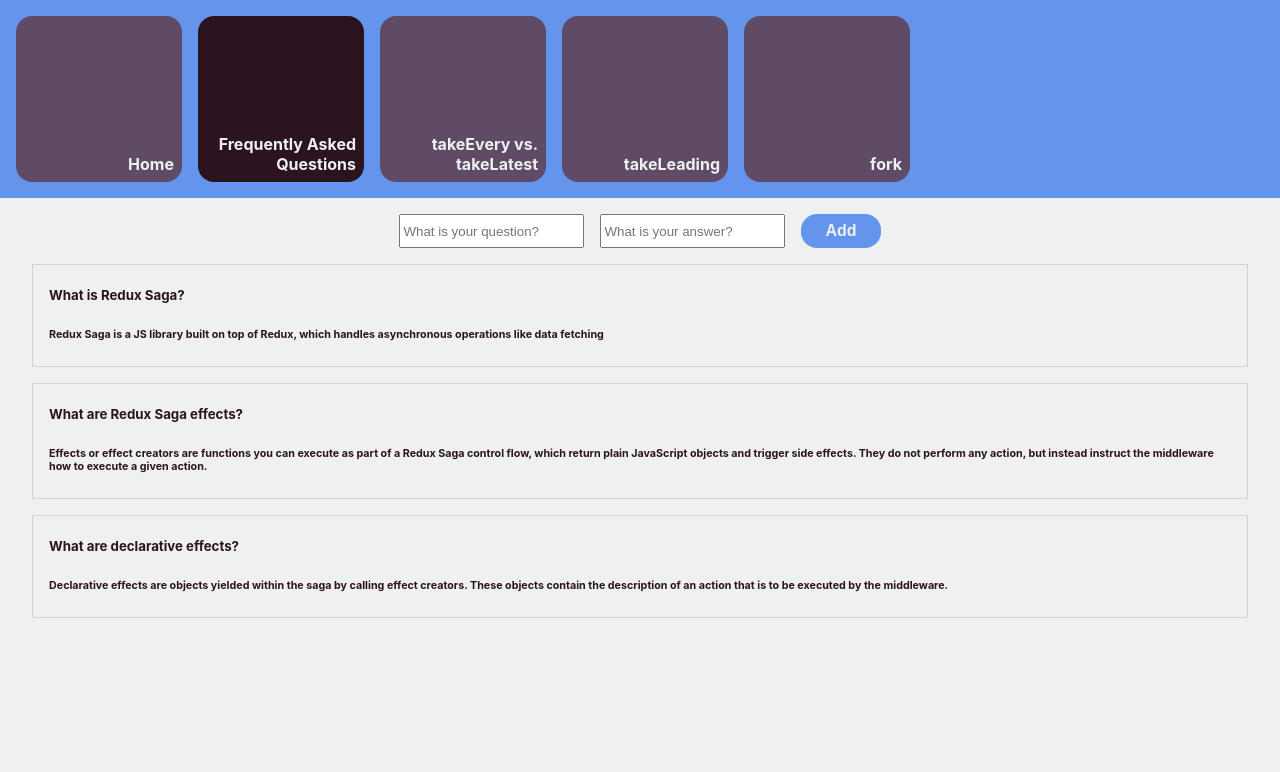
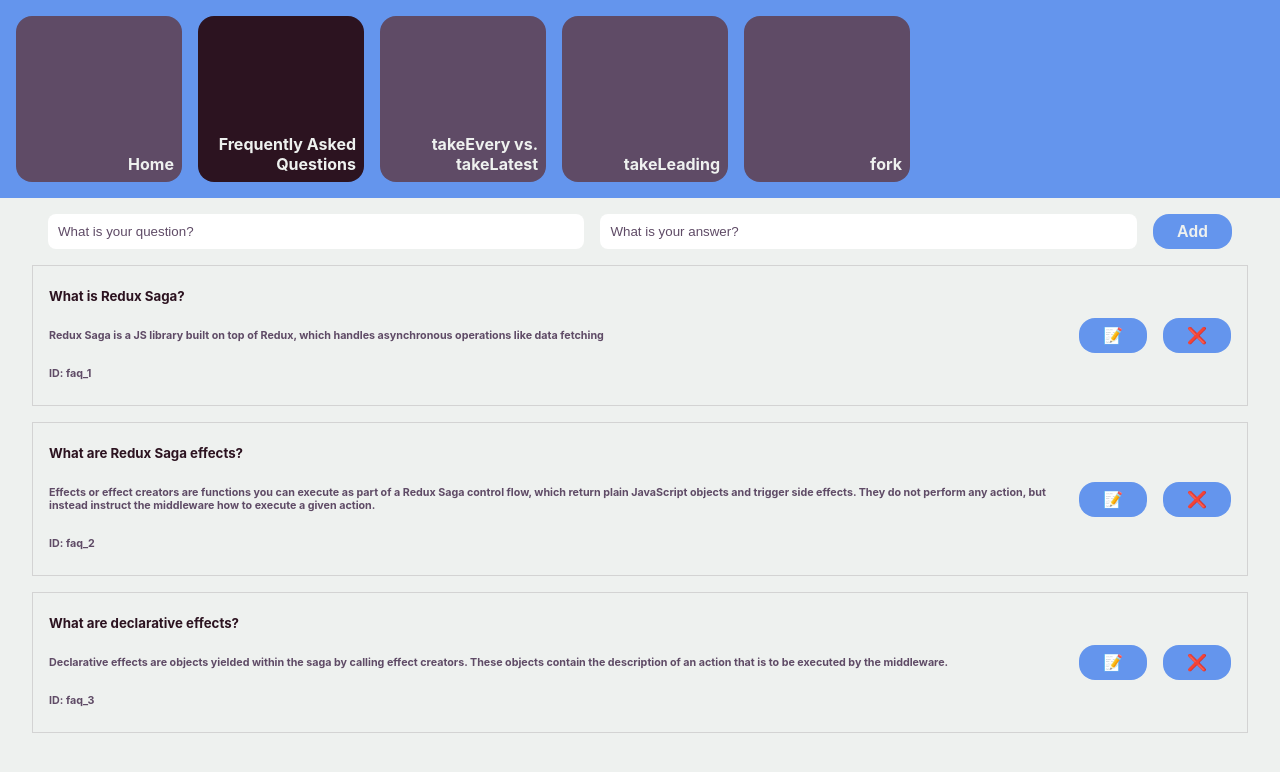
Before and after one commit to andradnl/redux-saga-playground, a React (Create React App) app: page /faq in a window 1280 px wide. Shown: the top 772 px of the page. Built offline with nearby package versions, Linux system fonts and the light colour scheme.

Commit message:
Implement FAQ item deletion

```diff
--- a/src/App.css
+++ b/src/App.css
@@ -21,6 +21,14 @@
   text-align: center;
   padding: 32px;
   color: var(--color-purple-dark);
+}
+
+h5 {
+  color: var(--color-purple-dark);
+}
+
+h6 {
+  color: var(--color-purple-light);
 }
 
 .navigation {
@@ -103,3 +111,42 @@
   padding: 16px;
   width: 100%;
 }
+
+.faq-content {
+  display: flex;
+  gap: 16px;
+  padding: 16px;
+  justify-content: center;
+}
+
+.faq-list {
+  display: flex;
+  flex-direction: column;
+  gap: 16px;
+}
+
+.faq-item {
+  text-align: left;
+  border: 1px solid lightgrey;
+  padding: 0 16px;
+  display: flex;
+  align-items: center;
+  justify-content: space-between;
+}
+
+input {
+  flex: 1 1 400px;
+  border-radius: 8px;
+  border: 2px solid transparent;
+  padding: 8px;
+  color: var(--color-purple-dark);
+}
+
+input:focus-visible {
+  border: 2px solid var(--color-blue-light);
+  outline: none;
+}
+
+input::placeholder {
+  color: var(--color-purple-light);
+}
--- a/src/pages/FAQs.tsx
+++ b/src/pages/FAQs.tsx
@@ -1,51 +1,97 @@
 import * as React from "react";
-import { useSelector } from "react-redux";
+import { v4 as uuid } from "uuid";
+import { useDispatch, useSelector } from "react-redux";
+
 import { Button } from "../components/Button";
-
 import { NavigationBar } from "../components/NavigationBar";
-import { selectFaq, FAQ } from "../redux/faq/slice";
+import {
+  selectFaq,
+  FAQ,
+  addFaq,
+  deleteFaq,
+  updateFaq,
+} from "../redux/faq/slice";
 
 interface ItemProps {
   question: string;
   answer: string;
+  id: string;
+  handleUpdate: () => void;
+  handleDelete: () => void;
 }
 
-const Item = ({ question, answer }: ItemProps) => (
-  <div
-    style={{
-      textAlign: "left",
-      border: "1px solid lightgrey",
-      padding: "0 16px",
-    }}
-  >
-    <h5>{question}</h5>
-    <h6>{answer}</h6>
-  </div>
-);
-
-export const FAQs = () => {
-  const { faqs } = useSelector(selectFaq);
+const Item = ({
+  question,
+  answer,
+  id,
+  handleUpdate,
+  handleDelete,
+}: ItemProps) => {
   return (
-    <div>
-      <NavigationBar />
-      <div
-        style={{
-          display: "flex",
-          gap: 16,
-          justifyContent: "center",
-          padding: 16,
-        }}
-      >
-        <input type="textarea" placeholder="What is your question?" />
-        <input type="textarea" placeholder="What is your answer?" />
-        <Button label="Add" onClick={() => {}} />
+    <div className="faq-item">
+      <div>
+        <h5>{question}</h5>
+        <h6>{answer}</h6>
+        <h6>ID: {id}</h6>
       </div>
-
-      <div style={{ display: "flex", flexDirection: "column", gap: 16 }}>
-        {faqs.map((faq: FAQ) => (
-          <Item question={faq.question} answer={faq.answer} />
-        ))}
+      <div style={{ display: "flex", gap: 16 }}>
+        <Button label="📝" onClick={handleUpdate} />
+        <Button label="❌" onClick={handleDelete} />
       </div>
     </div>
   );
 };
+
+export const FAQs = () => {
+  const { faqs } = useSelector(selectFaq);
+  const dispatch = useDispatch();
+
+  const [question, setQuestion] = React.useState("");
+  const [answer, setAnswer] = React.useState("");
+
+  const handleAdd = () => {
+    dispatch(addFaq({ question, answer, id: uuid() }));
+    setQuestion("");
+    setAnswer("");
+  };
+
+  const handleUpdate = (payload: FAQ) => {};
+  const handleDelete = (id: string) => dispatch(deleteFaq(id));
+
+  return (
+    <div>
+      <NavigationBar />
+      <div className="faq-content">
+        <input
+          type="textarea"
+          placeholder="What is your question?"
+          value={question}
+          onChange={(e) => setQuestion(e.currentTarget.value)}
+        />
+        <input
+          type="textarea"
+          placeholder="What is your answer?"
+          value={answer}
+          onChange={(e) => setAnswer(e.currentTarget.value)}
+        />
+        <Button label="Add" onClick={handleAdd} />
+      </div>
+      <div className="faq-list">
+        {faqs.map((faq: FAQ) => {
+          return (
+            <Item
+              handleUpdate={() =>
+                handleUpdate({ id: faq.id, question, answer })
+              }
+              handleDelete={() => handleDelete(faq.id)}
+              key={faq.id}
+              id={faq.id}
+              question={faq.question}
+              answer={faq.answer}
+            />
+          );
+        })}
+      </div>
+    </div>
+  );
+};
--- a/src/redux/faq/slice.ts
+++ b/src/redux/faq/slice.ts
@@ -1,22 +1,26 @@
 import { createSlice } from "@reduxjs/toolkit";
 
 export interface FAQ {
+  id: string;
   question: string;
   answer: string;
 }
 
 const faqs = [
   {
+    id: "faq_1",
     question: "What is Redux Saga?",
     answer:
       "Redux Saga is a JS library built on top of Redux, which handles asynchronous operations like data fetching",
   },
   {
+    id: "faq_2",
     question: "What are Redux Saga effects?",
     answer:
       "Effects or effect creators are functions you can execute as part of a Redux Saga control flow, which return plain JavaScript objects and trigger side effects. They do not perform any action, but instead instruct the middleware how to execute a given action.",
   },
   {
+    id: "faq_3",
     question: "What are declarative effects?",
     answer:
       "Declarative effects are objects yielded within the saga by calling effect creators. These objects contain the description of an action that is to be executed by the middleware.",
@@ -31,11 +35,30 @@
   name: "faq",
   initialState,
   reducers: {
-    addFaq: (state, action) => {
-      state.faqs = state.faqs.concat(action.payload);
+    addFaq: (state, action) => ({
+      ...state,
+      faqs: state.faqs.concat(action.payload),
+    }),
+    updateFaq: (state, action) => {
+      state.faqs.reduce((acc: FAQ[], value: FAQ) => {
+        if (value.id !== action.payload.id) {
+          acc.push(value);
+        } else {
+          acc.push({
+            id: action.payload.id,
+            question: action.payload.question ?? value.question,
+            answer: action.payload.answer ?? value.answer,
+          });
+        }
+        return acc;
+      }, []);
     },
-    updateFaq: () => {},
-    deleteFaq: () => {},
+    deleteFaq: (state, action) => ({
+      ...state,
+      faqs: state.faqs.filter((faq) => {
+        return faq.id !== action.payload;
+      }),
+    }),
   },
 });
 
```
